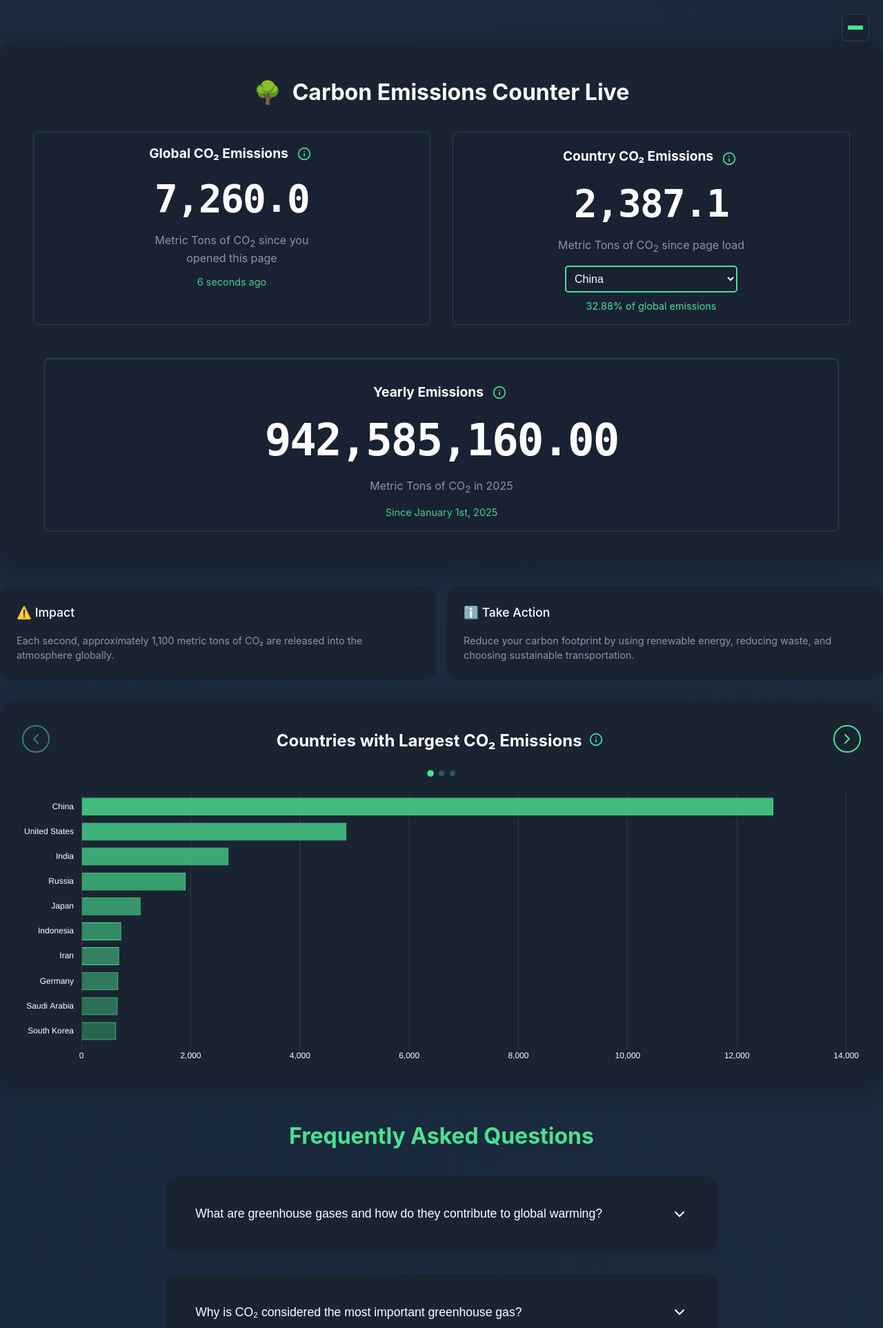
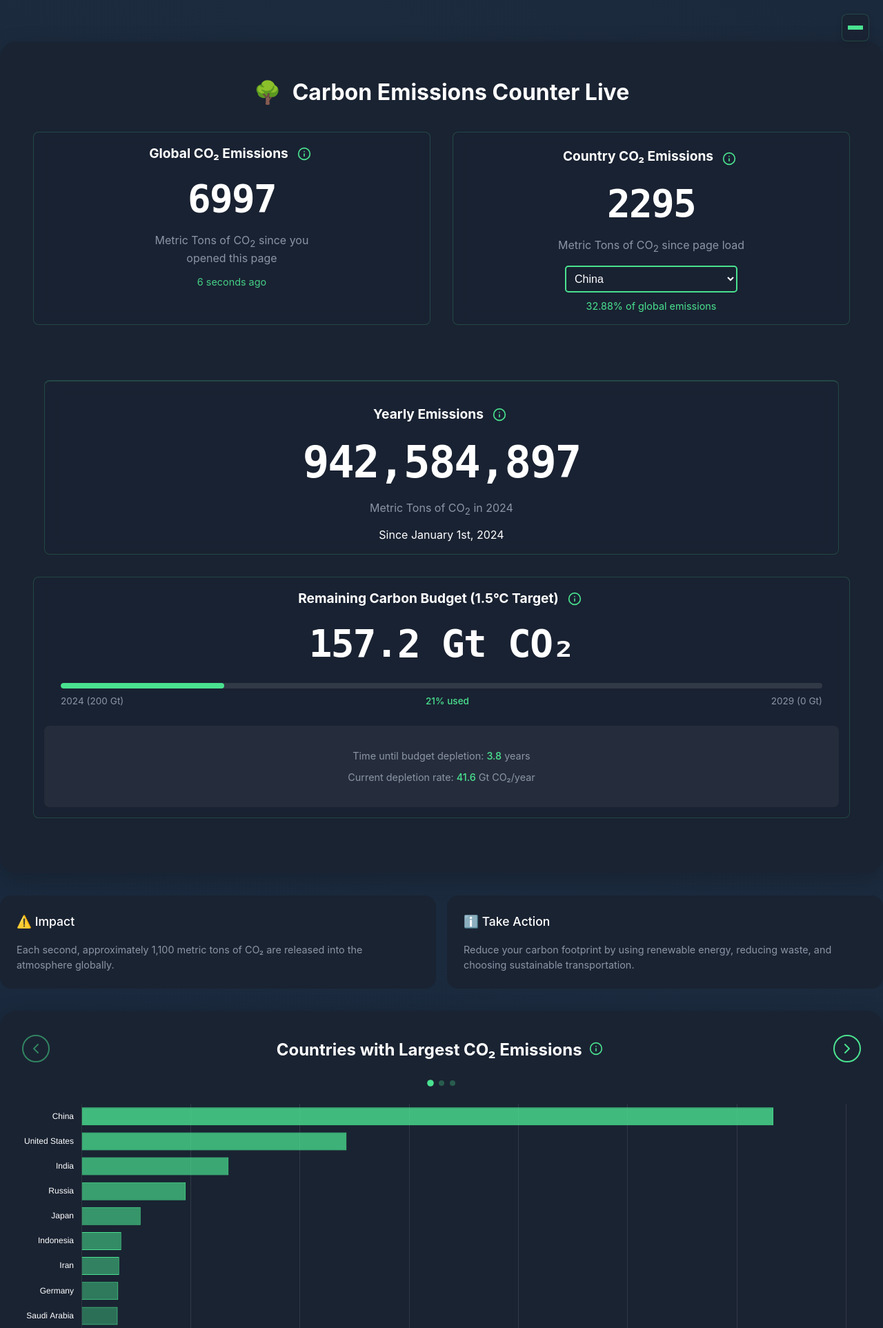
Before and after one commit to Moxi89/Real-Time-Carbon-Emissions-Counter, a Flask app: page / in a window 1280 px wide. Shown: the top 1925 px of the page at 69% size. Run offline with Flask 3, Linux system fonts and the light colour scheme.

Commit message:
Added carbon budget percentage indicator and improved counter animations
- Added percentage display for carbon budget usage
- Improved counter animations to 60fps
- Fixed spacing between counters
- Added smooth transitions for all number changes
- Optimized performance with requestAnimationFrame

```diff
--- a/static/css/styles.css
+++ b/static/css/styles.css
@@ -185,9 +185,9 @@ body {
 
 .counters-grid {
     display: grid;
-    grid-template-columns: repeat(2, 1fr);
+    grid-template-columns: repeat(auto-fit, minmax(300px, 1fr));
     gap: 2rem;
-    margin: 2rem 0;
+    margin-bottom: 2rem;
     max-width: 1200px;
     margin: 0 auto;
 }
@@ -200,11 +200,12 @@ body {
     text-align: center;
     backdrop-filter: blur(10px);
     position: relative;
+    margin-bottom: 2rem;
 }
 
 .yearly-counter-container {
     max-width: 1200px;
-    margin: 3rem auto 0;
+    margin: 3rem auto 2rem;
     padding: 0 1rem;
 }
 
@@ -540,8 +541,8 @@ body {
 
 /* Progress bar styles */
 .progress-container {
-    margin-top: 1rem;
-    padding: 0 1rem;
+    margin-top: 1.5rem;
+    padding: 0 1.5rem;
 }
 
 .progress-bar {
@@ -565,11 +566,23 @@ body {
     justify-content: space-between;
     font-size: 0.85rem;
     color: var(--secondary-text);
+    margin-top: 0.5rem;
+}
+
+#budget-percentage {
+    color: var(--accent-color);
+    font-weight: 500;
+    text-align: center;
+    min-width: 80px;
+}
+
+.progress.critical {
+    background: #ff4444;
 }
 
 .additional-info {
-    margin-top: 1rem;
-    padding: 1rem;
+    margin-top: 1.5rem;
+    padding: 1.5rem;
     background: rgba(255, 255, 255, 0.05);
     border-radius: 8px;
 }
--- a/static/js/script.js
+++ b/static/js/script.js
@@ -1,7 +1,11 @@
 document.addEventListener('DOMContentLoaded', function() {
     // Constants for emissions counter
+    const FPS = 60;
+    const FRAME_INTERVAL = 1000 / FPS; // 16.67ms for 60fps
+    const EMISSIONS_PER_YEAR = 41.6; // Gt CO₂ per year
+    const CARBON_BUDGET_START = 200; // Gt CO₂ in 2024
     const EMISSIONS_PER_SECOND = 1100; // tons of CO₂
-    const UPDATE_INTERVAL = 10; // milliseconds
+    const UPDATE_INTERVAL = 50; // milliseconds
     const pageLoadTime = new Date(); // When the page was loaded
     const startOfYear = new Date(2025, 0, 1); // January 1st, 2025
 
@@ -57,45 +61,62 @@ document.addEventListener('DOMContentLoaded', function() {
     const countryInfoElement = document.getElementById('countryInfo');
     const countrySelect = document.getElementById('countrySelect');
 
+    let lastFrameTime = 0;
+    let startTime;
+    let accumulatedTime = 0;
+
     function formatNumber(num) {
+        // Round to the nearest integer
+        num = Math.round(num);
+
         if (num >= 1000000) {
-            // For numbers >= 1 million, show 2 decimal places
-            return num.toLocaleString('en-US', {
-                maximumFractionDigits: 2,
-                minimumFractionDigits: 2
-            });
-        } else if (num >= 1000) {
-            // For numbers >= 1000 but < 1 million, show 1 decimal place
-            return num.toLocaleString('en-US', {
-                maximumFractionDigits: 1,
-                minimumFractionDigits: 1
-            });
+            // For numbers >= 1 million, format with commas
+            return num.toString().replace(/\B(?=(\d{3})+(?!\d))/g, ",");
         } else {
-            // For smaller numbers, show no decimal places
-            return Math.round(num).toLocaleString('en-US');
+            // For smaller numbers, just return the integer
+            return num.toString();
         }
     }
 
+    function formatNumberWithAnimation(element, value) {
+        const currentValue = parseFloat(element.textContent.replace(/,/g, '')) || 0;
+        const diff = value - currentValue;
+        const step = diff / (FPS / 4); // Smooth transition over 1/4 second
+
+        element.textContent = formatNumber(currentValue + step);
+    }
+
+    // Special formatting for carbon budget (keeping one decimal place)
+    function formatBudgetNumber(num) {
+        return Math.round(num * 10) / 10;
+    }
+
     function updateEmissions() {
-        const currentTime = new Date();
+        const currentTime = performance.now();
+        const elapsedSeconds = (currentTime - startTime) / 1000;
+        const totalEmissions = EMISSIONS_PER_SECOND * elapsedSeconds;
 
-        // Calculate total emissions since January 1st, 2025
-        const totalSecondsElapsed = (currentTime - startOfYear) / 1000;
-        const totalEmissions = EMISSIONS_PER_SECOND * totalSecondsElapsed;
-        yearlyEmissionsElement.textContent = formatNumber(totalEmissions);
+        // Update total emissions since page load
+        formatNumberWithAnimation(totalEmissionsElement, totalEmissions);
 
-        // Calculate emissions since page load
-        const pageLoadSecondsElapsed = (currentTime - pageLoadTime) / 1000;
-        const currentEmissions = EMISSIONS_PER_SECOND * pageLoadSecondsElapsed;
-        totalEmissionsElement.textContent = formatNumber(currentEmissions);
+        // Calculate and update yearly emissions
+        const yearStart = new Date(2025, 0, 1);
+        const yearlyElapsedSeconds = (Date.now() - yearStart) / 1000;
+        const yearlyEmissions = EMISSIONS_PER_SECOND * yearlyElapsedSeconds;
+        formatNumberWithAnimation(yearlyEmissionsElement, yearlyEmissions);
 
-        // Update country-specific emissions based on page load time
+        // Update country emissions
         const selectedCountry = countrySelect.value;
         const countryData = countryEmissionsData[selectedCountry];
-        const countryEmissions = (currentEmissions * countryData.percentage) / 100;
-        countryEmissionsElement.textContent = formatNumber(countryEmissions);
+        const countryEmissions = (totalEmissions * countryData.percentage) / 100;
 
-        // Update time ago since page load
+        formatNumberWithAnimation(countryEmissionsElement, countryEmissions);
+        countryInfoElement.textContent = `${countryData.percentage}% of global emissions`;
+    }
+
+    function updateTimeAgo() {
+        const currentTime = new Date();
+        const pageLoadSecondsElapsed = (currentTime - pageLoadTime) / 1000;
         const seconds = Math.floor(pageLoadSecondsElapsed);
         const text = seconds === 1 ? 'second' : 'seconds';
         timeAgoElement.textContent = `${seconds} ${text} ago`;
@@ -103,35 +124,65 @@ document.addEventListener('DOMContentLoaded', function() {
 
     // Carbon Budget Counter Logic
     function updateCarbonBudgetCounter() {
+        const now = performance.now();
         const startDate = new Date('2024-01-01').getTime();
         const endDate = new Date('2029-01-01').getTime();
-        const totalBudget = 200; // Gt CO₂
-        const annualEmissions = 41.6; // Gt CO₂ per year
-
-        const now = new Date().getTime();
-        const elapsedTime = now - startDate;
+        const elapsedTime = Date.now() - startDate;
         const totalTimespan = endDate - startDate;
         const elapsedPercentage = (elapsedTime / totalTimespan) * 100;
 
-        // Calculate remaining budget
-        const emissionsPerMillisecond = annualEmissions / (365 * 24 * 60 * 60 * 1000);
-        const emittedSoFar = elapsedTime * emissionsPerMillisecond;
-        const remainingBudget = Math.max(0, totalBudget - emittedSoFar);
+        // Calculate remaining budget with high precision
+        const emissionsPerMs = EMISSIONS_PER_YEAR / (365 * 24 * 60 * 60 * 1000);
+        const emittedSoFar = elapsedTime * emissionsPerMs;
+        const remainingBudget = Math.max(0, CARBON_BUDGET_START - emittedSoFar);
 
-        // Calculate years remaining
-        const yearsRemaining = remainingBudget / annualEmissions;
+        // Calculate percentage used
+        const percentageUsed = ((CARBON_BUDGET_START - remainingBudget) / CARBON_BUDGET_START) * 100;
 
-        // Update the counter and progress bar
-        document.getElementById('carbon-budget-counter').textContent = remainingBudget.toFixed(2);
-        document.getElementById('carbon-budget-progress').style.width = `${elapsedPercentage}%`;
-        document.getElementById('budget-years-remaining').textContent = Math.max(0, yearsRemaining.toFixed(1));
+        // Update budget display
+        const budgetElement = document.getElementById('carbon-budget-counter');
+        budgetElement.textContent = formatBudgetNumber(remainingBudget);
+
+        // Update progress bar and percentage
+        const progressBar = document.getElementById('carbon-budget-progress');
+        progressBar.style.width = `${percentageUsed}%`;
+        document.getElementById('budget-percentage').textContent = `${Math.round(percentageUsed)}% used`;
+
+        // Update years remaining
+        const yearsRemaining = remainingBudget / EMISSIONS_PER_YEAR;
+        document.getElementById('budget-years-remaining').textContent = Math.max(0, Math.round(yearsRemaining * 10) / 10);
     }
 
-    // Update emissions counter every 10ms for smooth animation
-    setInterval(() => {
-        updateEmissions();
-        updateCarbonBudgetCounter();
-    }, 100);
+    // Update all counters with precise timing
+    function updateCounters(currentTime) {
+        if (!lastFrameTime) lastFrameTime = currentTime;
+
+        const deltaTime = currentTime - lastFrameTime;
+        accumulatedTime += deltaTime;
+
+        // Update at fixed time steps for smooth animation
+        while (accumulatedTime >= FRAME_INTERVAL) {
+            updateEmissions();
+            updateTimeAgo();
+            updateCarbonBudgetCounter();
+            accumulatedTime -= FRAME_INTERVAL;
+        }
+
+        lastFrameTime = currentTime;
+        requestAnimationFrame(updateCounters);
+    }
+
+    // Initialize everything when the page loads
+    startTime = performance.now();
+    lastFrameTime = startTime;
+
+    // Initial update
+    updateEmissions();
+    updateTimeAgo();
+    updateCarbonBudgetCounter();
+
+    // Start the animation loop
+    requestAnimationFrame(updateCounters);
 
     // Handle country selection change
     countrySelect.addEventListener('change', function() {
--- a/templates/index.html
+++ b/templates/index.html
@@ -109,15 +109,50 @@
                                     </svg>
                                 </button>
                                 <div class="info-tooltip yearly-tooltip">
-                                    The counter represents a continuous real-time measurement of global carbon dioxide release, highlighting the urgent need for comprehensive climate action and sustainable practices to mitigate environmental impact.
+                                    This counter shows the total CO₂ emissions for the current year. It provides a comprehensive view of global carbon emissions on an annual basis, helping to track our progress in reducing greenhouse gas emissions over time.
                                 </div>
                             </h2>
                         </div>
                         <div class="counter">
                             <span id="yearlyEmissions">0</span>
                         </div>
-                        <p class="subtitle">Metric Tons of CO<sub>2</sub> in 2025</p>
-                        <p class="time-info">Since January 1st, 2025</p>
+                        <p class="subtitle">Metric Tons of CO<sub>2</sub> in <span id="currentYear">2024</span></p>
+                        <p class="time-reference">Since January 1st, <span id="yearReference">2024</span></p>
+                    </div>
+                </div>
+
+                <div class="counter-box carbon-budget-counter" data-aos="fade-up" data-aos-duration="400" data-aos-delay="300">
+                    <div class="counter-header">
+                        <h2>Remaining Carbon Budget (1.5°C Target)
+                            <button class="info-button budget-info" aria-label="Carbon budget information">
+                                <svg width="20" height="20" viewBox="0 0 24 24" fill="none">
+                                    <path d="M12 22C17.5228 22 22 17.5228 22 12C22 6.47715 17.5228 2 12 2C6.47715 2 2 6.47715 2 12C2 17.5228 6.47715 22 12 22Z" stroke="currentColor" stroke-width="2"/>
+                                    <path d="M12 16V12M12 8H12.01" stroke="currentColor" stroke-width="2" stroke-linecap="round"/>
+                                </svg>
+                            </button>
+                            <div class="info-tooltip budget-tooltip">
+                                <p>This counter shows the remaining carbon budget to limit global warming to 1.5°C above pre-industrial levels with a 50% probability. Based on the 2024 Global Carbon Budget report.</p>
+                                <p>At current emission rates, this budget will be exhausted by 2029.</p>
+                            </div>
+                        </h2>
+                    </div>
+                    <div class="counter">
+                        <span id="carbon-budget-counter">200.00</span>
+                        <span class="unit">Gt CO₂</span>
+                    </div>
+                    <div class="progress-container">
+                        <div class="progress-bar">
+                            <div id="carbon-budget-progress" class="progress" style="width: 0%"></div>
+                        </div>
+                        <div class="progress-labels">
+                            <span>2024 (200 Gt)</span>
+                            <span id="budget-percentage">0% used</span>
+                            <span>2029 (0 Gt)</span>
+                        </div>
+                    </div>
+                    <div class="additional-info">
+                        <p>Time until budget depletion: <span id="budget-years-remaining">5</span> years</p>
+                        <p>Current depletion rate: <span>41.6</span> Gt CO₂/year</p>
                     </div>
                 </div>
             </div>
```
